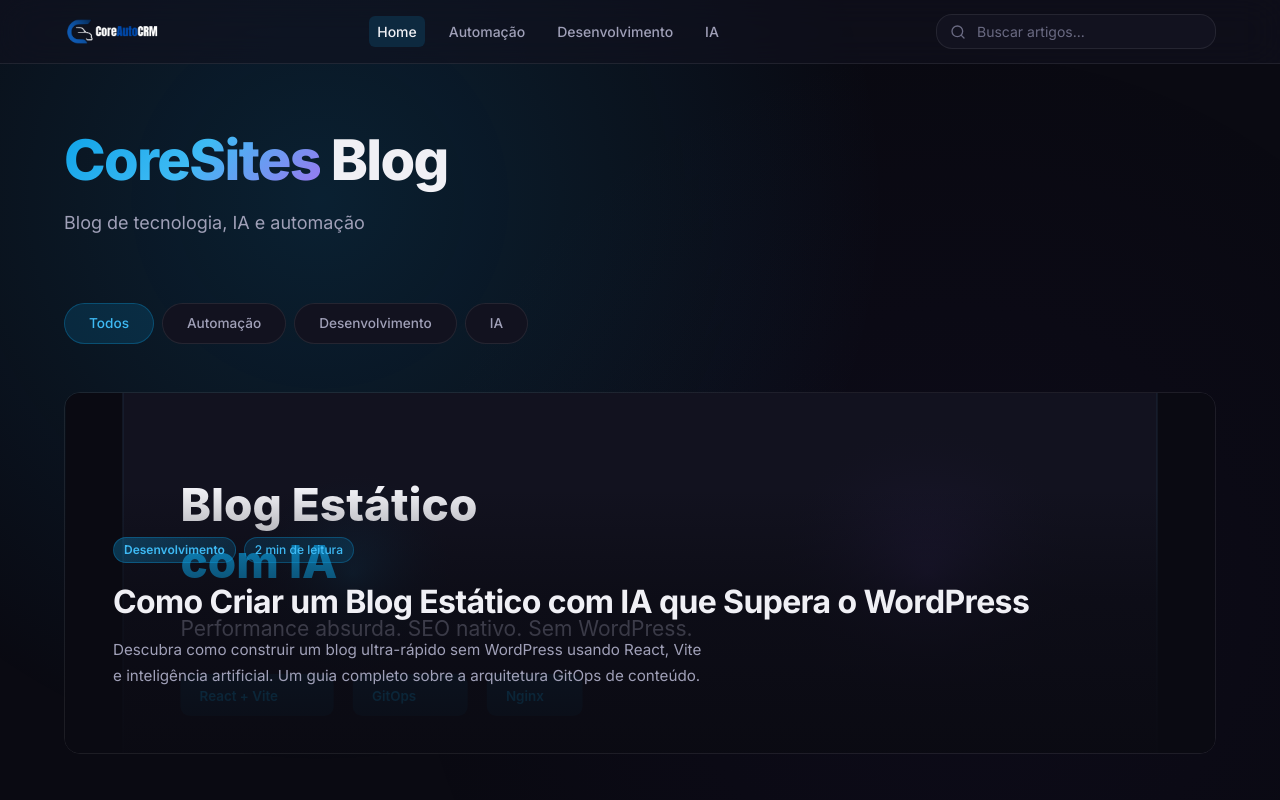
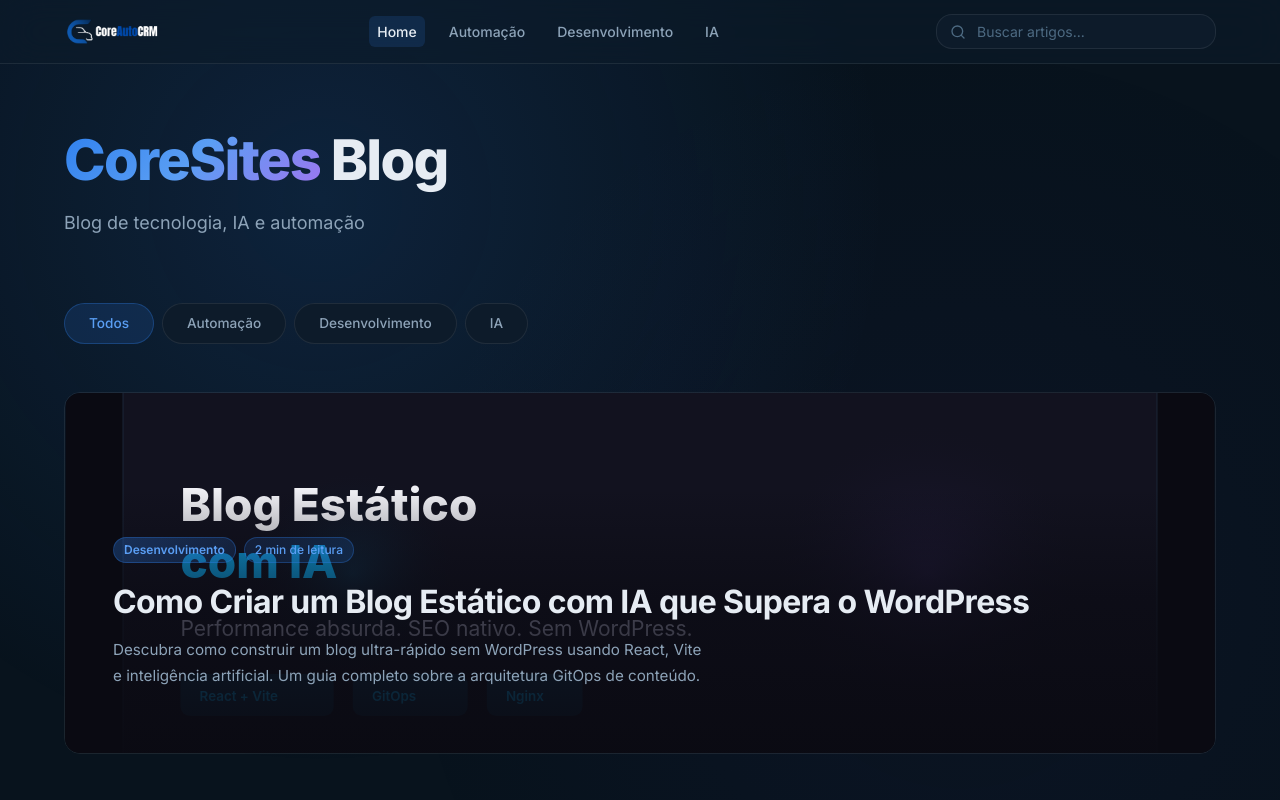
Before and after one commit to rogeriomaciel/coresites-blog, a React (Vite) app: page / in a window 1280 px wide. Shown: the top 800 px of the page. Built offline with nearby package versions, Linux system fonts and the light colour scheme; no server answers.

Commit message:
publish: atualização de conteúdo e build

```diff
--- a/index.html
+++ b/index.html
@@ -3,7 +3,7 @@
   <head>
     <meta charset="UTF-8" />
     <meta name="viewport" content="width=device-width, initial-scale=1.0" />
-    <meta name="theme-color" content="#0a0a12" />
+    <meta name="theme-color" content="#08131d" />
     <link rel="preconnect" href="https://fonts.googleapis.com" />
     <link rel="preconnect" href="https://fonts.gstatic.com" crossorigin />
     <link href="https://fonts.googleapis.com/css2?family=Inter:wght@300;400;500;600;700;800;900&family=JetBrains+Mono:wght@400;500;600&display=swap" rel="stylesheet" />
--- a/src/index.css
+++ b/src/index.css
@@ -3,39 +3,42 @@
    Dark mode premium com tema configurável via CSS variables
    ============================================================ */
 
-/* ── Theme Variables (trocar aqui muda tudo) ─────────────── */
+/* ── Theme Variables — Paleta CoreAutoCRM (coreautocrm.com.br) ── */
 :root {
-  /* Primary accent — Azul Corporativo CoreAuto */
+  /* Primary accent — Electric Blue (#2f80ed) */
   --accent-h: 214;
-  --accent-s: 72%;
-  --accent-l: 40%;
-  --accent: hsl(var(--accent-h), var(--accent-s), var(--accent-l));
-  --accent-light: hsl(var(--accent-h), var(--accent-s), 60%);
-  --accent-dark: hsl(var(--accent-h), var(--accent-s), 35%);
-  --accent-glow: hsla(var(--accent-h), var(--accent-s), var(--accent-l), 0.15);
-  --accent-glow-strong: hsla(var(--accent-h), var(--accent-s), var(--accent-l), 0.3);
+  --accent-s: 84%;
+  --accent-l: 56%;
+  --accent: #2f80ed;
+  --accent-light: #5a9ef4;
+  --accent-dark: #1a5fc0;
+  --accent-glow: rgba(47, 128, 237, 0.15);
+  --accent-glow-strong: rgba(47, 128, 237, 0.3);
 
-  /* Background layers */
-  --bg-primary: #0a0a12;
-  --bg-secondary: #0f0f1a;
-  --bg-card: #12121f;
-  --bg-card-hover: #181830;
-  --bg-elevated: #1a1a2e;
-  --bg-code: #0d0d19;
+  /* Neon highlight — Cyan (#00c2ff) */
+  --neon: #00c2ff;
+
+  /* Background layers — Navy deep */
+  --bg-primary: #08131d;
+  --bg-secondary: #0d1b2a;
+  --bg-card: #0d1b2a;
+  --bg-card-hover: #112235;
+  --bg-elevated: #112235;
+  --bg-code: #060f18;
 
   /* Text */
-  --text-primary: #f0f0f5;
-  --text-secondary: #a0a0b8;
-  --text-muted: #6a6a82;
+  --text-primary: #e6ecf3;
+  --text-secondary: #8da3b8;
+  --text-muted: #4d6a82;
   --text-accent: var(--accent-light);
 
   /* Borders */
   --border-subtle: rgba(255, 255, 255, 0.06);
   --border-card: rgba(255, 255, 255, 0.08);
-  --border-accent: hsla(var(--accent-h), var(--accent-s), var(--accent-l), 0.3);
+  --border-accent: rgba(47, 128, 237, 0.3);
 
   /* Glassmorphism */
-  --glass-bg: rgba(18, 18, 31, 0.6);
+  --glass-bg: rgba(13, 27, 42, 0.6);
   --glass-border: rgba(255, 255, 255, 0.08);
   --glass-blur: 20px;
 
```
